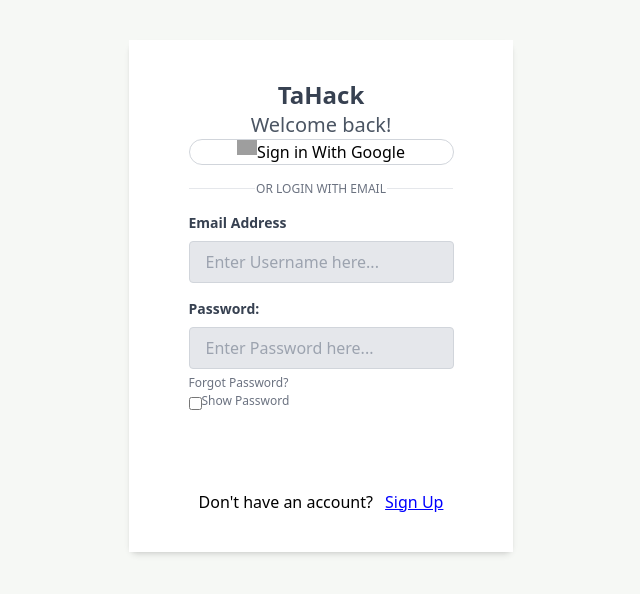
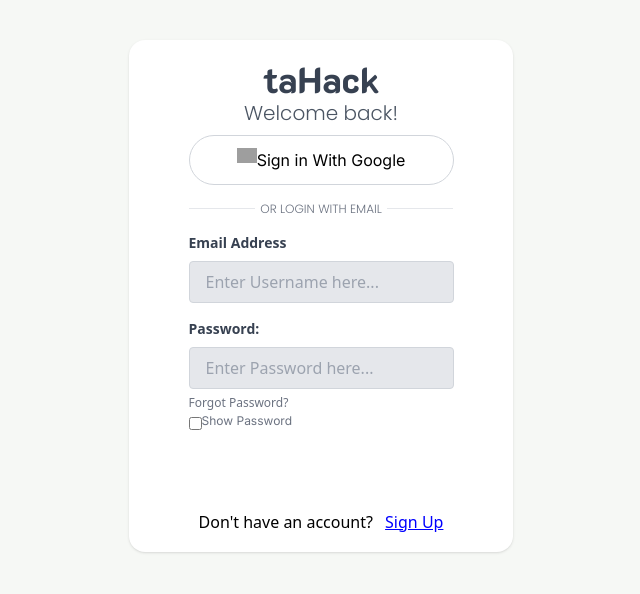
Before and after one commit to mjvdelacruz1/finalTaHack, a Django app: page /login/ in a window 1280 px wide. Shown: the part 48-642 px from the top of the page, without its empty margins (319-959 px from the left). Run offline with Django 4.2, Linux system fonts and the light colour scheme; style sheets or scripts are compiled from the project's sources; some libraries are stand-ins or nearby versions; grey boxes are pictures that could not be loaded.

Commit message:
tinaggal mga shit

```diff
--- a/paths/admin.py
+++ b/paths/admin.py
@@ -17,4 +17,6 @@
     list_display = ['user', 'course', 'comment', 'rating']
     readonly_fields = ['created_at']
 
+
+
 admin.site.unregister(Group)
--- a/templates/landing.html
+++ b/templates/landing.html
@@ -31,9 +31,9 @@
 
 <section class="bg-tahack w-screen h-screen " id="fields">
 
-  <section class="w-full z-40 relative ">
+  <div class="w-full z-40">
     <h1 class="k2d-eb absolute text-white pt-20 text-4xl left-0 right-0 text-center">Our Fields</h1>
-  </section>
+  </div>
   <div class="scroll-buttons left-button">
     <button class=" rounded-full w-10 h-10  bg-gray-200  cursor-pointer group focus:outline-none" onclick="scrollTable('left')"><i class="fa-solid fa-chevron-left fa-lg"></i></button>
   </div>
--- a/users/templates/users/login.html
+++ b/users/templates/users/login.html
@@ -93,19 +93,10 @@
 
             <div class="z-50 hidden my-4 text-base list-none bg-white divide-y divide-gray-100 rounded-lg shadow dark:bg-gray-700 dark:divide-gray-600" id="user-dropdown">
               <div class="px-4 py-3">
-                <!-- <span class="block text-sm text-gray-900 dark:text-white">Bonnie Green</span> -->
+
                 <span class="block text-sm  text-gray-500 truncate dark:text-gray-400">{{ request.user }}</span>
               </div>
               <ul class="py-2" aria-labelledby="user-menu-button">
-                <li>
-                  <a href="#" class="block px-4 py-2 text-sm  text-gray-700 hover:bg-gray-100 dark:hover:bg-gray-600 dark:text-gray-200 dark:hover:text-white">Dashboard</a>
-                </li>
-                <li>
-                  <a href="#" class="block px-4 py-2 text-sm text-gray-700 hover:bg-gray-100 dark:hover:bg-gray-600 dark:text-gray-200 dark:hover:text-white">Settings</a>
-                </li>
-                <li>
-                  <a href="#" class="block px-4 py-2 text-sm text-gray-700 hover:bg-gray-100 dark:hover:bg-gray-600 dark:text-gray-200 dark:hover:text-white">Earnings</a>
-                </li>
                 <li>
                   <a href="{% url 'users:logout' %}" class="block px-4 py-2 text-sm text-gray-700 hover:bg-gray-100 dark:hover:bg-gray-600 dark:text-gray-200 dark:hover:text-white">Sign out</a>
                 </li>
@@ -157,12 +148,12 @@
     </header>
 
 
-    <div class="flex flex-wrap min-h-screen w-full content-center justify-center py-10">
+    <div class="flex flex-wrap shadow-2xl shadow-slate-800  min-h-screen w-full content-center justify-center py-10">
 
       <!-- Login component -->
-      <div class="flex shadow-md bg-green-800 rounded-lg my-8 mb-8">
+      <div class="flex rounded-2xl shadow-2xl shadow-slate-800 my-8 mb-8">
         <!-- Login form -->
-        <div class="flex flex-wrap content-center justify-center rounded-l-md bg-white" style="width: 24rem; height: 32rem;">
+        <div class="flex flex-wrap content-center shadow  shadow-slate-800 justify-center rounded-2xl bg-white" style="width: 24rem; height: 32rem;">
           <div class="flex flex-col justify-center w-72 py-8">
             <!-- Heading -->
             <!-- <h1 class="text-xl font-semibold">Sign in to TaHack</h1> -->
@@ -206,16 +197,16 @@
               <!-- dito start -->
               <div class="py-16">
 
-                <div class="flex bg-white rounded-lg shadow-lg overflow-hidden mx-auto max-w-sm lg:max-w-xl">
+                <div class="flex shadow-lg overflow-hidden mx-auto max-w-sm lg:max-w-xl">
 
                     <div class="w-full p-8 ">
-                        <h2 class="text-2xl font-semibold text-gray-700 text-center">TaHack</h2>
-                        <p class="text-xl text-gray-600 text-center">Welcome back!</p>
+                        <h2 class="text-4xl font-semibold text-gray-700 text-center k2d-eb">taHack</h2>
+                        <p class="text-xl text-gray-600 text-center poppins-eb m-2">Welcome back!</p>
 
-                        <button class="flex flex-wrap justify-center w-full border border-gray-300 hover:border-gray-500 px-2 py-1.5 rounded-full">
+                        <button class="flex flex-wrap justify-center w-full border border-gray-300 hover:border-gray-500 px-2 py-3 rounded-full mt-2">
                           <img class="w-5 mr-2" src="https://lh3.googleusercontent.com/COxitqgJr1sJnIDe8-jiKhxDx1FrYbtRHKJ9z_hELisAlapwE9LUPh6fcXIfb5vwpbMl4xl9H9TRFPc5NOO8Sb3VSgIBrfRYvW6cUA">
                           {%load socialaccount %}
-                          <a href="{% provider_login_url 'google' %}?next=/">Sign in With Google </a>
+                          <a href="{% provider_login_url 'google' %}?next=/" class="inter">Sign in With Google </a>
                       </button>
 
 
@@ -223,7 +214,7 @@
 
                         <div class="mt-4 flex items-center justify-between">
                             <span class="border-b w-1/5 lg:w-1/4"></span>
-                            <a href="#" class="text-xs text-center text-gray-500 uppercase">or login with email</a>
+                            <a href="#" class="text-xs text-center text-gray-500 uppercase poppins-eb">or login with email</a>
                             <span class="border-b w-1/5 lg:w-1/4"></span>
                         </div>
 
@@ -243,7 +234,7 @@
 
                       <div class="pr-3 flex">
                           <input type="checkbox" onclick="togglePasswordVisibility()" class="cursor-pointer mt-1">
-                          <label for="showPassword" class="text-gray-500 text-xs cursor-pointer">Show Password</label>
+                          <label for="showPassword" class="text-gray-500 text-xs cursor-pointer inter">Show Password</label>
                       </div>
 
                       <script>
```
Also changed, not shown: paths/models.py (+7 -8 lines), templates/a_base.html (+3 -11 lines), paths/migrations/0011_lessonmodel_delete_bookmark.py (added).
